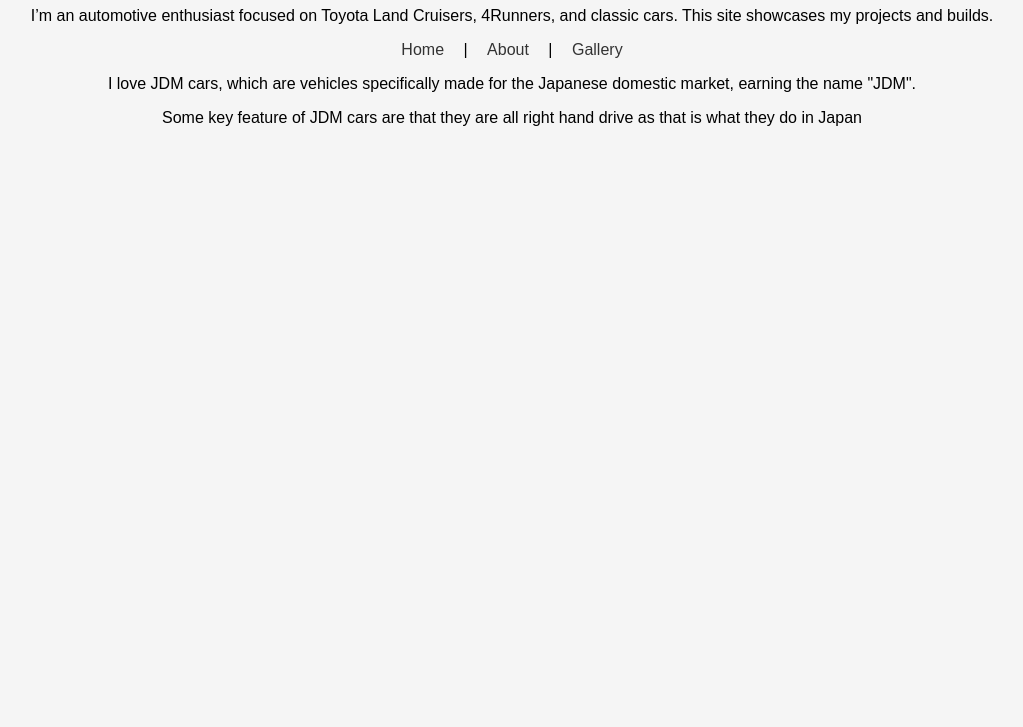
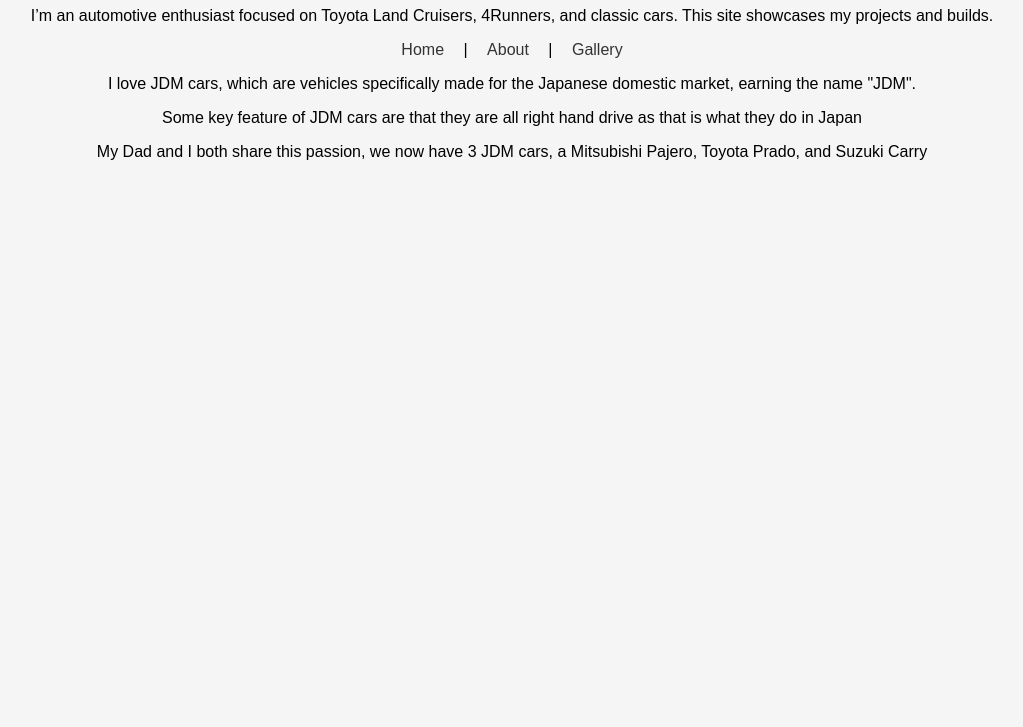
Before and after one commit to GriffinOrsi/BMIS235, a plain HTML site: page about.html in a window 1280 px wide. Shown: the part 73-800 px from the top of the page, without its empty margins (128-1151 px from the left). Drawn offline with Linux system fonts and the light colour scheme.

Commit message:
Update about.html

```diff
--- a/about.html
+++ b/about.html
@@ -14,5 +14,6 @@
     </nav>
     <p>I love JDM cars, which are vehicles specifically made for the Japanese domestic market, earning the name "JDM".</p>
     <p>Some key feature of JDM cars are that they are all right hand drive as that is what they do in Japan </p>
+    <p>My Dad and I both share this passion, we now have 3 JDM cars, a Mitsubishi Pajero, Toyota Prado, and Suzuki Carry</p>
 </body>
 </html>
```
